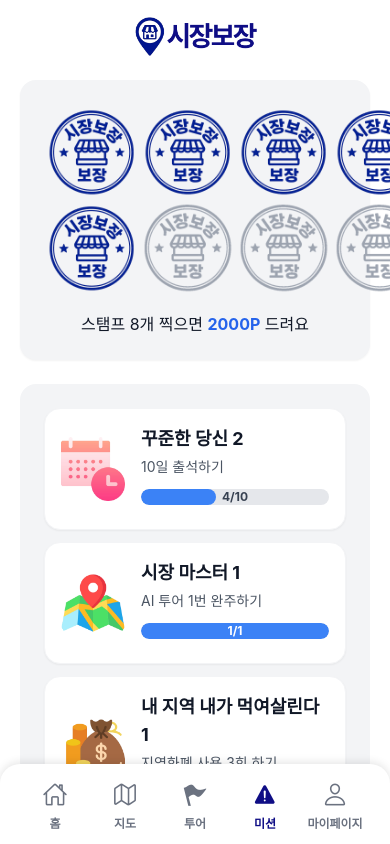
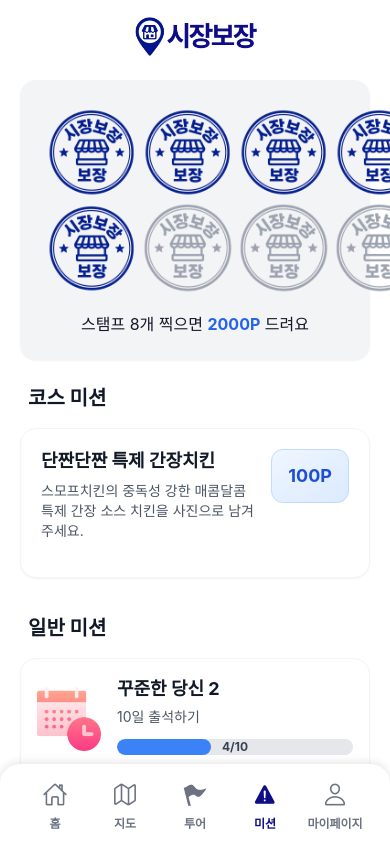
Before and after one commit to sijang-bojang/frontend, a React Native app: screen /Mission in a window 390 px wide. Built offline with nearby package versions, Linux system fonts and the light colour scheme; no server answers.

Commit message:
feat: 코스 미션, 일반 미션 구분

```diff
--- a/src/features/mission/MissionScreen.tsx
+++ b/src/features/mission/MissionScreen.tsx
@@ -4,12 +4,18 @@ import { SafeAreaView } from "react-native-safe-area-context";
 
 import StampGrid from "./components/StampGrid";
 import MissionCard from "./components/MissionCard";
-import { missions, stampData } from "./data";
+import CourseMissionCard from "./components/CourseMissionCard";
+import { missions, courseMissions, stampData } from "./data";
 
 export default function MissionScreen() {
   const handleMissionPress = (missionId: number) => {
     console.log(`Mission ${missionId} pressed`);
     // TODO: 미션 상세 화면으로 이동 또는 미션 완료 처리
+  };
+
+  const handleCourseMissionPress = (missionId: number) => {
+    console.log(`Course Mission ${missionId} pressed`);
+    // TODO: 코스 미션 상세 화면으로 이동 또는 미션 완료 처리
   };
 
   return (
@@ -23,6 +29,7 @@ export default function MissionScreen() {
             className="h-10 w-32"
           />
         </View>
+
         {/* 스탬프 수집 섹션 */}
         <StampGrid
           completedStamps={stampData.completedStamps}
@@ -30,8 +37,28 @@ export default function MissionScreen() {
           rewardPoints={stampData.rewardPoints}
         />
 
-        {/* 미션 목록 섹션 */}
-        <View className="bg-gray-100 rounded-2xl p-6">
+        {/* 코스 미션 섹션 */}
+        <View className="mb-6">
+          <Text className="text-xl font-bold text-gray-900 mb-4 px-2">
+            코스 미션
+          </Text>
+          <View className="rounded-2xl">
+            {courseMissions.map((mission) => (
+              <CourseMissionCard
+                key={mission.missionId}
+                mission={mission}
+                onPress={() => handleCourseMissionPress(mission.missionId)}
+              />
+            ))}
+          </View>
+        </View>
+
+        {/* 일반 미션 섹션 */}
+        <View className="mb-6">
+          <Text className="text-xl font-bold text-gray-900 mb-4 px-2">
+            일반 미션
+          </Text>
+          <View className="rounded-2xl">
             {missions.map((mission) => (
               <MissionCard
                 key={mission.id}
@@ -46,6 +73,7 @@ export default function MissionScreen() {
               />
             ))}
           </View>
+        </View>
 
         {/* 하단 여백 */}
         <View className="h-6" />
--- /dev/null
+++ b/src/features/mission/components/CourseMissionCard.tsx
@@ -0,0 +1,44 @@
+import React from "react";
+import { View, Text, TouchableOpacity } from "react-native";
+import { CourseMission } from "../types";
+
+interface CourseMissionCardProps {
+  mission: CourseMission;
+  onPress?: () => void;
+}
+
+const CourseMissionCard: React.FC<CourseMissionCardProps> = ({
+  mission,
+  onPress,
+}) => {
+  return (
+    <TouchableOpacity
+      className="bg-white rounded-2xl p-5 mb-3 shadow-sm border border-gray-100"
+      activeOpacity={0.7}
+      onPress={onPress}
+    >
+      <View>
+        {/* 헤더: 제목과 보상 */}
+        <View className="flex-row items-start justify-between mb-4">
+          <View className="flex-1 mr-4">
+            <Text className="text-lg font-bold text-gray-900 mb-2 leading-6">
+              {mission.title}
+            </Text>
+            <Text className="text-gray-600 text-sm leading-5">
+              {mission.description}
+            </Text>
+          </View>
+
+          {/* 포인트 */}
+          <View className="bg-gradient-to-br from-blue-50 to-blue-100 px-4 py-3 rounded-xl border border-blue-200">
+            <Text className="text-lg font-bold text-blue-700">
+              {mission.rewardPoints}P
+            </Text>
+          </View>
+        </View>
+      </View>
+    </TouchableOpacity>
+  );
+};
+
+export default CourseMissionCard;
--- a/src/features/mission/data.ts
+++ b/src/features/mission/data.ts
@@ -1,4 +1,4 @@
-import { Mission, StampData } from "./types";
+import { Mission, CourseMission, StampData } from "./types";
 
 export const stampData: StampData = {
   completedStamps: 5,
@@ -57,4 +57,18 @@ export const missions: Mission[] = [
   },
 ];
 
+export const courseMissions: CourseMission[] = [
+  {
+    missionId: 2,
+    title: "단짠단짠 특제 간장치킨",
+    description:
+      "스모프치킨의 중독성 강한 매콤달콤 특제 간장 소스 치킨을 사진으로 남겨주세요.",
+    rewardPoints: 100,
+    missionType: "VISIT",
+    spotNames: ["스모프치킨"],
+    isVisitType: true,
+    isNonVisitType: false,
+  },
+];
+
 export { missionIcons };
```
Also changed, not shown: src/features/mission/types.ts (+11 -0 lines). Lines whose indentation alone changed are shown as unchanged.
